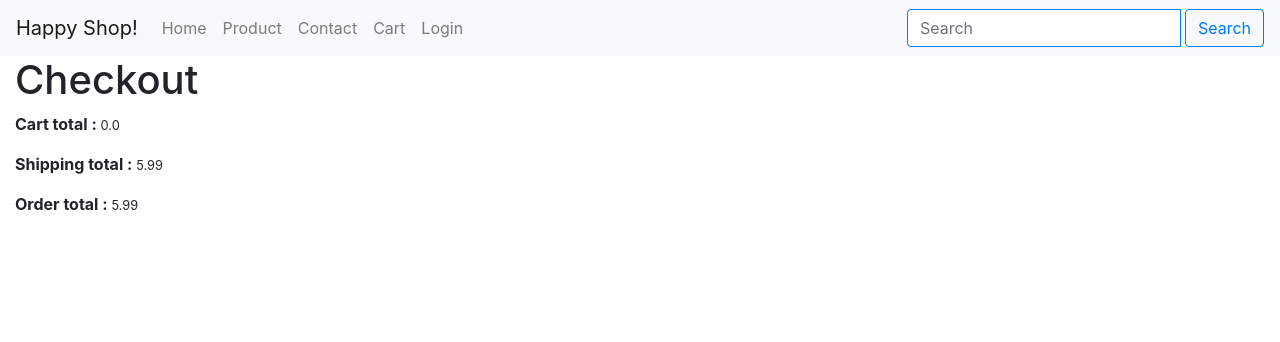
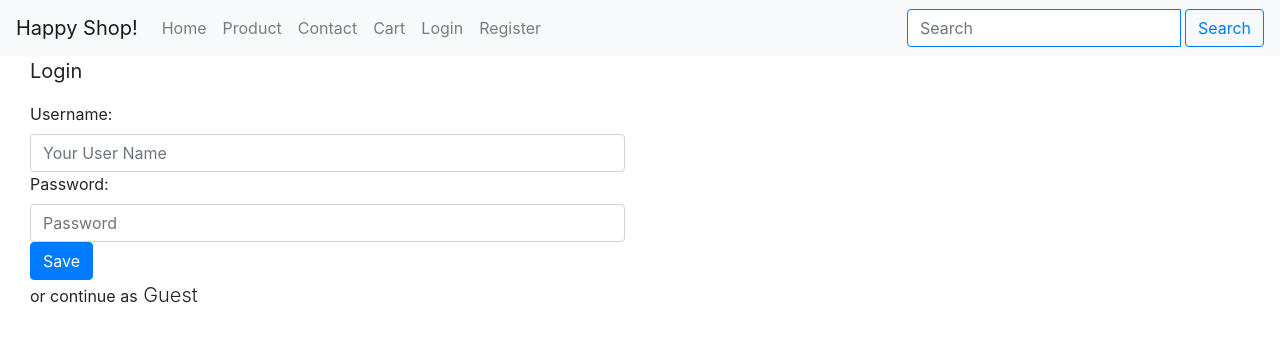
Before and after one commit to techamit95ch/ecommerce, a Django app: page /cart/checkout in a window 1280 px wide. Shown: the top 342 px of the page. Run offline with Django 3.2, Linux system fonts and the light colour scheme; data comes from the database, SQL or seed files in the repository; both versions use the stored data as it was after the commit; some libraries are stand-ins or nearby versions.

Commit message:
checkHome and checkOut form updated

```diff
--- a/accounts/views.py
+++ b/accounts/views.py
@@ -2,7 +2,7 @@ from django.shortcuts import render
 from django.contrib.auth import authenticate, login, get_user_model
 from django.http import HttpResponse
 from django.shortcuts import render, redirect
-from ecommerce.forms import ContactForm, LoginForm, RegisterForm
+from .forms import ContactForm, LoginForm, RegisterForm
 from django.utils.http import is_safe_url # For saf login
 
 
@@ -58,10 +58,10 @@ def registerPage(request):
     }
 
     if form.is_valid():
-        print(form.cleaned_data)
+        # print(form.cleaned_data)
         username = form.cleaned_data.get('username')
         email = form.cleaned_data.get('email')
         password = form.cleaned_data.get('password')
         newUser = User.objects.create_user(username, email, password)
-        print(newUser)
+        # print(newUser)
     return render(request, 'accounts/register.html', context)
--- a/billing/models.py
+++ b/billing/models.py
@@ -8,7 +8,7 @@ User = settings.AUTH_USER_MODEL
 
 # Create your models here.
 class Billing(models.Model):
-    user = models.ForeignKey(User, unique=True, null=True, blank=True, on_delete=models.CASCADE)
+    user = models.OneToOneField(User, null=True, blank=True, on_delete=models.CASCADE)
     active = models.BooleanField(default=True)
     update = models.DateTimeField(auto_now=True)
     email = models.EmailField(null=True,blank=True)
--- a/cart/views.py
+++ b/cart/views.py
@@ -1,7 +1,8 @@
 from django.shortcuts import render, redirect
-
+from accounts.forms import LoginForm
 from .models import Cart, Product
 from orders.models import Order
+from billing.models import Billing
 
 
 def cart_home(request):
@@ -34,4 +35,19 @@ def checkoutHome(request):
         order_obj, new_obj = Order.objects.get_or_create(cart=cart_obj)
     else:
         return redirect('cart:home')
-    return render(request, 'cart/checkOut.html', {"order": order_obj})
+
+    # for guest user
+    user = request.user
+    billing_profile = None
+    # print(user.is_authenticated)
+    login_form = LoginForm()
+    if user.is_authenticated:
+        if user.email :
+            billing_profile, billing_profile_created = Billing.objects.get_or_create(user=user, email=user.email)
+
+    context = {
+        "object": order_obj,
+        "billing_profile": billing_profile,
+        "login_form":login_form
+    }
+    return render(request, 'cart/checkOut.html', context)
--- a/ecommerce/views.py
+++ b/ecommerce/views.py
@@ -1,7 +1,7 @@
 from django.contrib.auth import authenticate, login, get_user_model
 from django.http import HttpResponse
 from django.shortcuts import render, redirect
-from .forms import ContactForm, LoginForm, RegisterForm
+from accounts.forms import ContactForm
 
 
 def home_page(request):
--- /dev/null
+++ b/templates/accounts/snippets/form.html
@@ -0,0 +1,13 @@
+
+{% load static %}
+<!-- this block content exchange layout to parent -->
+{% block content %}
+
+    <form method="POST" action="{% url 'login'%}">{% csrf_token %}
+        {% if next %}
+        <input class="" type="hidden" name="next" value="{{next_uri}}">
+        {% endif  %}
+        {{ form }}
+        <button type="submit" class="btn btn-primary">Save</button>
+    </form>
+{% endblock %}
--- a/templates/base/navbar.html
+++ b/templates/base/navbar.html
@@ -3,6 +3,7 @@
 {% url 'contact' as contact %}
 {% url 'home' as home %}
 {% url 'login' as login %}
+{% url 'register' as register %}
 {% url 'logout' as logout %}
 {% url 'products:list' as product %}
 {% url 'cart:home' as cart_url %}
@@ -43,6 +44,9 @@
                 <li class="nav-item {% if request.path == login %}  active {% endif %} ">
                     <a class="nav-link" href="{% url  'login' %}">Login</a>
                 </li>
+            <li class="nav-item {% if request.path == register %}  active {% endif %} ">
+                    <a class="nav-link" href="{% url  'register' %}">Register</a>
+                </li>
             {% endif %}
             <!--
           <li class="nav-item dropdown">
--- a/templates/cart/checkOut.html
+++ b/templates/cart/checkOut.html
@@ -1,8 +1,18 @@
 {% extends 'base.html' %}
 {% block content %}
+{% if not billing_profile %}
+<div class="row-tex-center">
+  <div class="col-12 col-md-6"><p class="lead"> <strong>Login</strong></p>
+  {% include 'accounts/snippets/form.html' with form=login_form next_uri=build_absolute_uri %}
+  </div>
+  <div class="col-12 col-md-6"><p class="lead"><small>or continue as</small> Guest</p></div>
 
-<h1>Checkout </h1>
-<p><strong>Cart total : </strong> <small>{{order.cart.total}}</small></p>
-<p><strong>Shipping total : </strong> <small>{{order.shipping_total}}</small></p>
-<p><strong>Order total : </strong> <small>{{order.total}}</small></p>
+</div>
+
+{% else %}
+  <h1>Checkout </h1>
+  <p><strong>Cart total : </strong> <small>{{order.cart.total}}</small></p>
+  <p><strong>Shipping total : </strong> <small>{{order.shipping_total}}</small></p>
+  <p><strong>Order total : </strong> <small>{{order.total}}</small></p>
+{% endif %}
   {% endblock content %}
```
Also changed, not shown: accounts/forms.py (renamed from ecommerce/forms.py), billing/migrations/0007_auto_20201013_1414.py (added), billing/migrations/0008_auto_20201013_1552.py (added), db.sqlite3.
